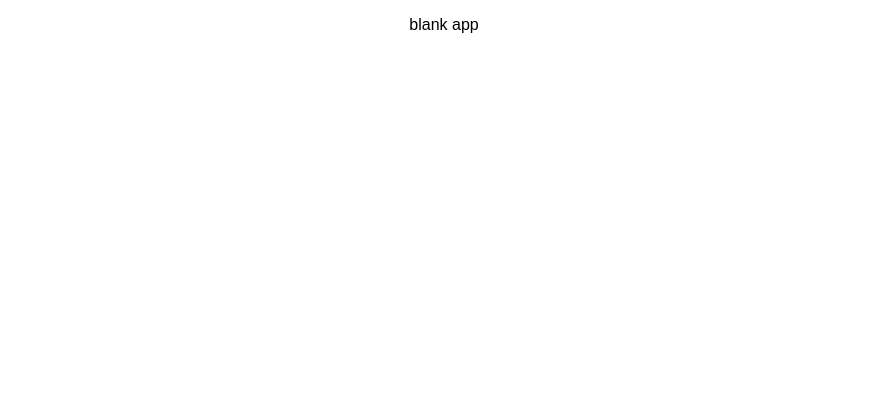
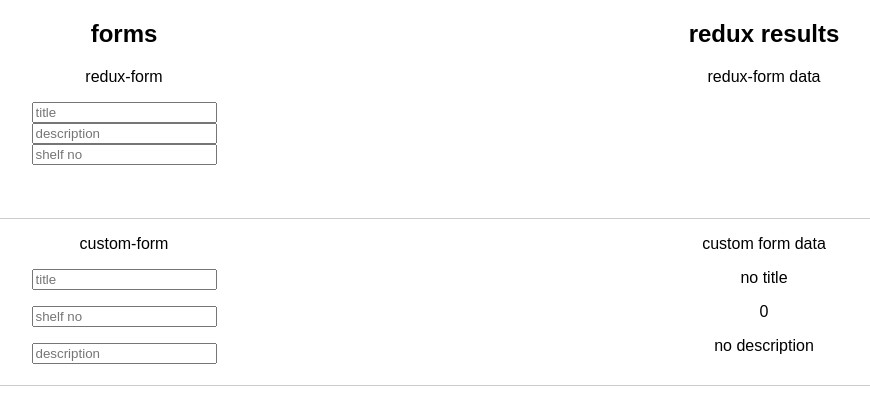
Before and after one commit to KierratyskeskusProject/kierratyskeskus-app, a React (Create React App) app in the folder client/: page / in a window 1280 px wide. Shown: the top 402 px of the page, without its empty margins (196-1066 px from the left). Built offline with nearby package versions, Linux system fonts and the light colour scheme.

Commit message:
redux form and custon redux form

```diff
--- a/client/package.json
+++ b/client/package.json
@@ -5,7 +5,11 @@
   "dependencies": {
     "react": "^16.4.2",
     "react-dom": "^16.4.2",
-    "react-scripts": "1.1.4"
+    "react-redux": "^5.0.7",
+    "react-scripts": "1.1.4",
+    "redux": "^4.0.0",
+    "redux-form": "^7.4.2",
+    "redux-thunk": "^2.3.0"
   },
   "scripts": {
     "start": "react-scripts start",
--- a/client/src/App.css
+++ b/client/src/App.css
@@ -1,28 +1,29 @@
-.App {
-  text-align: center;
+.App{
+  width: 100%;
+  background: #F00;
 }
 
-.App-logo {
-  animation: App-logo-spin infinite 20s linear;
-  height: 80px;
+.panel{
+  width: 50%;
+  float: left;
+  margin: 0 auto;
+  text-align: center;
+  align-items: center;
 }
 
-.App-header {
-  background-color: #222;
-  height: 150px;
-  padding: 20px;
-  color: white;
+.titleCon{
+  width: 50%;
+  float: left;
+  background: #CCC;
 }
 
-.App-title {
-  font-size: 1.5em;
+.inputCon{
+  width: 50%;
+  float: left;
+  background: #EEE;
 }
 
-.App-intro {
-  font-size: large;
+.formData{
+    border-bottom: 1px solid #CCC;
+    height:150px;
 }
-
-@keyframes App-logo-spin {
-  from { transform: rotate(0deg); }
-  to { transform: rotate(360deg); }
-}
--- a/client/src/App.js
+++ b/client/src/App.js
@@ -1,14 +1,91 @@
-import React, { Component } from 'react';
-import './App.css';
+import React, { Component } from "react";
+import "./App.css";
+
+//redux
+import { connect } from "react-redux";
+import { productInfo } from "./redux/actions/productAction";
+
+import ProductForm from './components/Form';
+
+const mapStateToProps = state => ({
+  product: state.product,
+  form: state.form,
+});
+
+const mapDispatchToProps = dispatch => ({
+  productDispatch: payload => dispatch(productInfo(payload))
+});
+//redux ends
 
 class App extends Component {
+
+  changeFieldData = (values) => {
+    //console.log(values);
+  }
+
+  updateStates = async (e) => {
+
+    let info = Object.assign({}, this.props.product);
+
+    switch(e.target.name){
+      case 'title':
+        console.log('title hit');
+        info.title = e.target.value;
+      break;
+      case 'shelfNo':
+        console.log('shelfNo hit');
+        info.shelfNo = e.target.value;
+        break;
+      case 'description':
+        console.log('description hit');
+        info.description = e.target.value;
+      break;
+        default: return false;
+    }
+    this.props.productDispatch(info);
+  }
+
+
   render() {
-    return (
-      <div className="App">
-        <p>blank app</p>
-      </div>
-    );
+    //console.log(this.props.product);
+      return(
+          <div className="App">
+            <div className="panel">
+              <h2>forms</h2>
+              <div className="formData">
+                <p>redux-form</p>
+                <ProductForm onChange={()=> this.changeFieldData} />
+              </div>
+
+              <div className="formData">
+                <p>custom-form</p>
+                  <form onChange={(e)=> this.updateStates(e)}>
+                    <p><input type="text" name="title" placeholder="title"/></p>
+                    <p><input type="number" name="shelfNo" placeholder="shelf no"/></p>
+                    <p><input type="text" name="description" placeholder="description"/></p>
+                  </form>
+              </div>
+            </div>
+
+
+            <div className="panel">
+              <h2> redux results</h2>
+
+              <div className="formData">
+                <p>redux-form data</p>
+              </div>
+
+              <div className="formData">
+                <p>custom form data</p>
+                <p>{this.props.product.title}</p>
+                <p>{this.props.product.shelfNo}</p>
+                <p>{this.props.product.description}</p>
+              </div>
+
+            </div>
+          </div>
+      )
+    }
   }
-}
 
-export default App;
+export default connect(mapStateToProps,mapDispatchToProps)(App);
--- /dev/null
+++ b/client/src/components/Form.js
@@ -0,0 +1,25 @@
+import React from 'react'
+import { Field, reduxForm } from 'redux-form'
+
+let ProductForm = props => {
+  const { handleSubmit } = props
+  return (
+    <form onSubmit={handleSubmit}>
+      <div>
+        <Field name="title" placeholder="title" component="input" type="text" />
+      </div>
+      <div>
+        <Field name="shelfNo" placeholder="description" component="input" type="text" />
+      </div>
+      <div>
+        <Field name="description" placeholder="shelf no" component="input" type="text" />
+      </div>
+    </form>
+  )
+}
+
+ProductForm = reduxForm({
+  form: 'productInfo'
+})(ProductForm)
+
+export default ProductForm
--- a/client/src/index.js
+++ b/client/src/index.js
@@ -1,8 +1,16 @@
 import React from 'react';
 import ReactDOM from 'react-dom';
+import { Provider } from 'react-redux'
+import configureStore from './redux/store';
 import './index.css';
 import App from './App';
+
 import registerServiceWorker from './registerServiceWorker';
 
-ReactDOM.render(<App />, document.getElementById('root'));
+ReactDOM.render(
+ <Provider store={configureStore()}>
+  <App />
+ </Provider>,
+ document.getElementById('root')
+);
 registerServiceWorker();
--- /dev/null
+++ b/client/src/redux/actions/productAction.js
@@ -0,0 +1,7 @@
+import {PRODUCT} from './types';
+export function productInfo(payload){
+  return {
+    type: PRODUCT,
+    payload,
+  }
+}
--- /dev/null
+++ b/client/src/redux/actions/types.js
@@ -0,0 +1 @@
+export const PRODUCT = 'PRODUCT';
--- a/client/src/redux/reducers/RootReducer.js
+++ b/client/src/redux/reducers/RootReducer.js
@@ -1,10 +1,8 @@
 import { combineReducers } from 'redux';
+import { reducer as formReducer } from 'redux-form'
 import product from './product';
 
-const reducers = {
-  product: product
-};
-
-const rootReducer = combineReducers(reducers);
-
-export default rootReducer;
+export default combineReducers({
+  product: product,
+  form: formReducer
+});
--- a/client/src/redux/reducers/product.js
+++ b/client/src/redux/reducers/product.js
@@ -1,32 +1,28 @@
-export const PRODUCT = 'PRODUCT';
+import {PRODUCT} from '../actions/types';
 
-export function product(payload){
-  return {
-    type: PRODUCT,
-    payload,
-  }
-}
 
 const initialState = {
     id: null,
-    title: '',
+    title: 'no title',
     images: [],
-    shelf_no: null,
+    shelfNo: 0,
     date: null,
-    description: '',
+    description: 'no description',
+    category: '',
 }
 
 export default function(state = initialState, action){
   switch(action.type){
     case PRODUCT:
-    return Object.assign({}, state, {
-          id: action.payload.name,
+      return Object.assign({}, state, {
+          id: action.payload.id,
           title: action.payload.title,
           images: action.payload.images,
-          shelf_no: action.payload.shelf_no,
-          date: action.payload.date,
+          shelfNo: action.payload.shelfNo,
+          date: new Date(),
           description: action.payload.description,
-      })
+          category: action.payload.category,
+      });
 
       default: return state
   }
```
Also changed, not shown: client/src/redux/reducers/action.js (deleted, +0 -25 lines), 1 other file (tests, documents, lock files or other folders).
